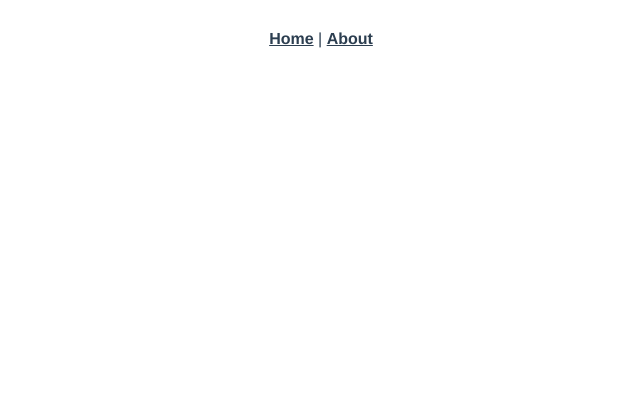
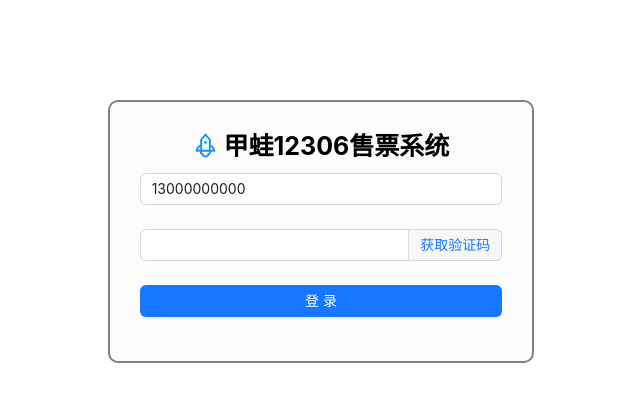
Before and after one commit to lycmonkey/train, a Vue app in the folder web/: page /login in a window 1280 px wide. Before the commit this address had no page. Shown: the top 402 px of the page, without its empty margins (319-959 px from the left). Built offline with nearby package versions, Linux system fonts and the light colour scheme.

Commit message:
修改Login页面，登录注册二合一，后端接口未对接

```diff
--- a/web/package.json
+++ b/web/package.json
@@ -10,6 +10,7 @@
   "dependencies": {
     "@ant-design/icons-vue": "^7.0.1",
     "ant-design-vue": "^4.2.6",
+    "axios": "^1.7.9",
     "core-js": "^3.8.3",
     "vue": "^3.2.13",
     "vue-router": "^4.0.3",
@@ -38,7 +39,9 @@
     "parserOptions": {
       "parser": "@babel/eslint-parser"
     },
-    "rules": {}
+    "rules": {
+      "vue/multi-word-component-names": 0
+    }
   },
   "browserslist": [
     "> 1%",
--- a/web/src/App.vue
+++ b/web/src/App.vue
@@ -1,10 +1,11 @@
 <template>
-  <nav>
+<!--  <nav>
     <router-link to="/">Home</router-link> |
     <router-link to="/about">About</router-link>
-  </nav>
+  </nav>-->
   <router-view/>
 </template>
+<!--
 
 <style>
 #app {
@@ -28,3 +29,4 @@
   color: #42b983;
 }
 </style>
+-->
--- a/web/src/router/index.js
+++ b/web/src/router/index.js
@@ -14,7 +14,14 @@
     // this generates a separate chunk (about.[hash].js) for this route
     // which is lazy-loaded when the route is visited.
     component: () => import(/* webpackChunkName: "about" */ '../views/AboutView.vue')
+  },
+
+  {
+    path: '/login',
+    name: 'login',
+    component: () => import(/* webpackChunkName: "about" */ '../views/Login.vue')
   }
+
 ]
 
 const router = createRouter({
--- /dev/null
+++ b/web/src/views/Login.vue
@@ -0,0 +1,106 @@
+<template>
+  <a-row class="login">
+    <a-col :span="8" :offset="8" class="login-main">
+      <h1 style="text-align: center"><rocket-two-tone />&nbsp;甲蛙12306售票系统</h1>
+      <a-form
+          :model="loginForm"
+          name="basic"
+          autocomplete="off"
+      >
+        <a-form-item
+            label=""
+            name="mobile"
+            :rules="[{ required: true, message: '请输入手机号!' }]"
+        >
+          <a-input v-model:value="loginForm.mobile" placeholder="手机号"/>
+        </a-form-item>
+
+        <a-form-item
+            label=""
+            name="code"
+            :rules="[{ required: true, message: '请输入验证码!' }]"
+        >
+          <a-input v-model:value="loginForm.code">
+            <template #addonAfter>
+              <a @click="sendCode">获取验证码</a>
+            </template>
+          </a-input>
+          <!--<a-input v-model:value="loginForm.code" placeholder="验证码"/>-->
+        </a-form-item>
+
+        <a-form-item>
+          <a-button type="primary" block @click="login">登录</a-button>
+        </a-form-item>
+
+      </a-form>
+    </a-col>
+  </a-row>
+</template>
+
+<script>
+import { defineComponent, reactive } from 'vue';
+import axios from 'axios';
+import { notification } from 'ant-design-vue';
+import { useRouter } from 'vue-router'
+import store from "@/store";
+
+export default defineComponent({
+  name: "login-view",
+  setup() {
+    const router = useRouter();
+
+    const loginForm = reactive({
+      mobile: '13000000000',
+      code: '',
+    });
+
+    const sendCode = () => {
+      axios.post("/member/member/send-code", {
+        mobile: loginForm.mobile
+      }).then(response => {
+        let data = response.data;
+        if (data.success) {
+          notification.success({ description: '发送验证码成功！' });
+          loginForm.code = "8888";
+        } else {
+          notification.error({ description: data.message });
+        }
+      });
+    };
+
+    const login = () => {
+      axios.post("/member/member/login", loginForm).then((response) => {
+        let data = response.data;
+        if (data.success) {
+          notification.success({ description: '登录成功！' });
+          // 登录成功，跳到控台主页
+          router.push("/welcome");
+          store.commit("setMember", data.content);
+        } else {
+          notification.error({ description: data.message });
+        }
+      })
+    };
+
+    return {
+      loginForm,
+      sendCode,
+      login
+    };
+  },
+});
+</script>
+
+<style>
+.login-main h1 {
+  font-size: 25px;
+  font-weight: bold;
+}
+.login-main {
+  margin-top: 100px;
+  padding: 30px 30px 20px;
+  border: 2px solid grey;
+  border-radius: 10px;
+  background-color: #fcfcfc;
+}
+</style>
```
Also changed, not shown: 1 other file (tests, documents, lock files or other folders).
